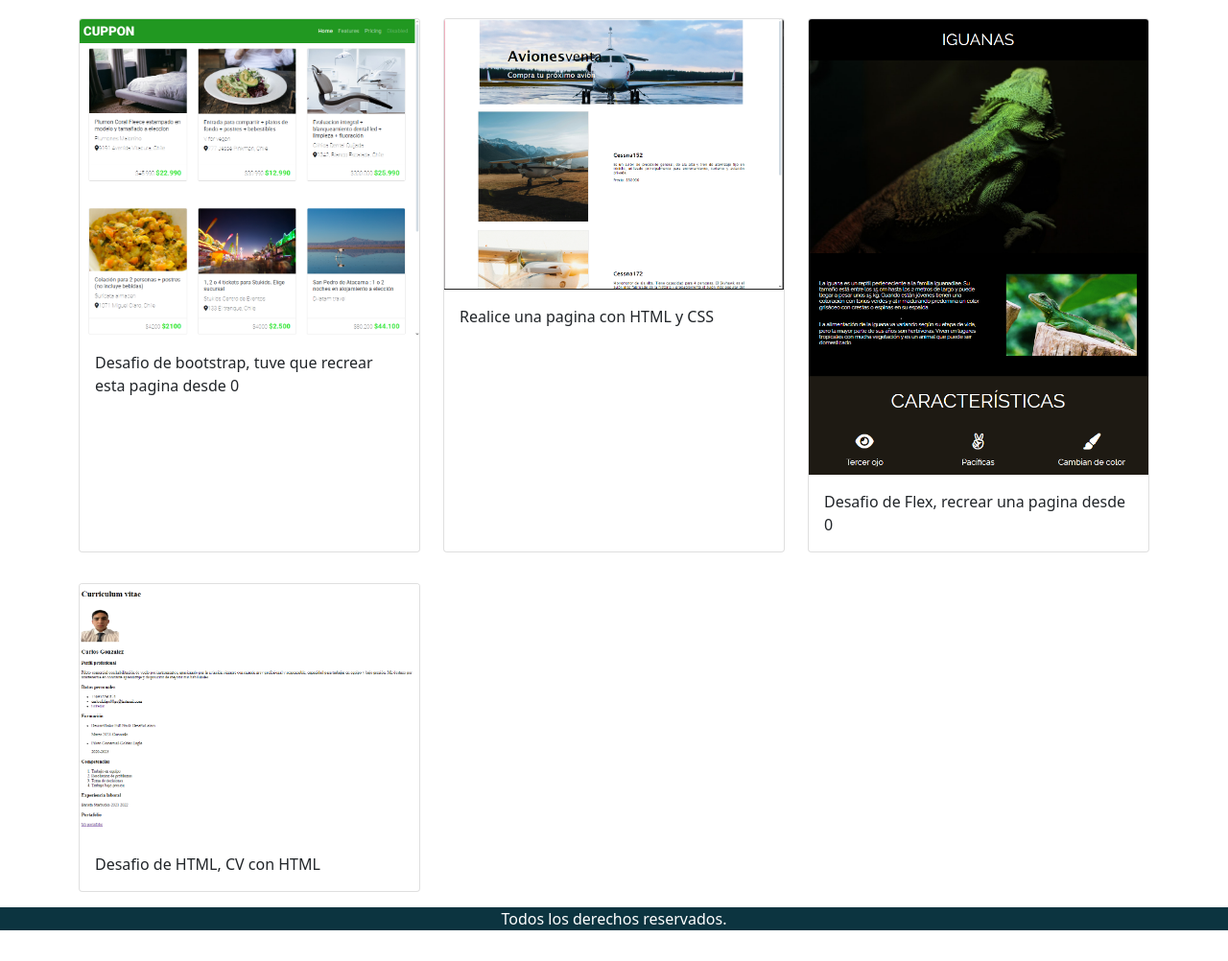
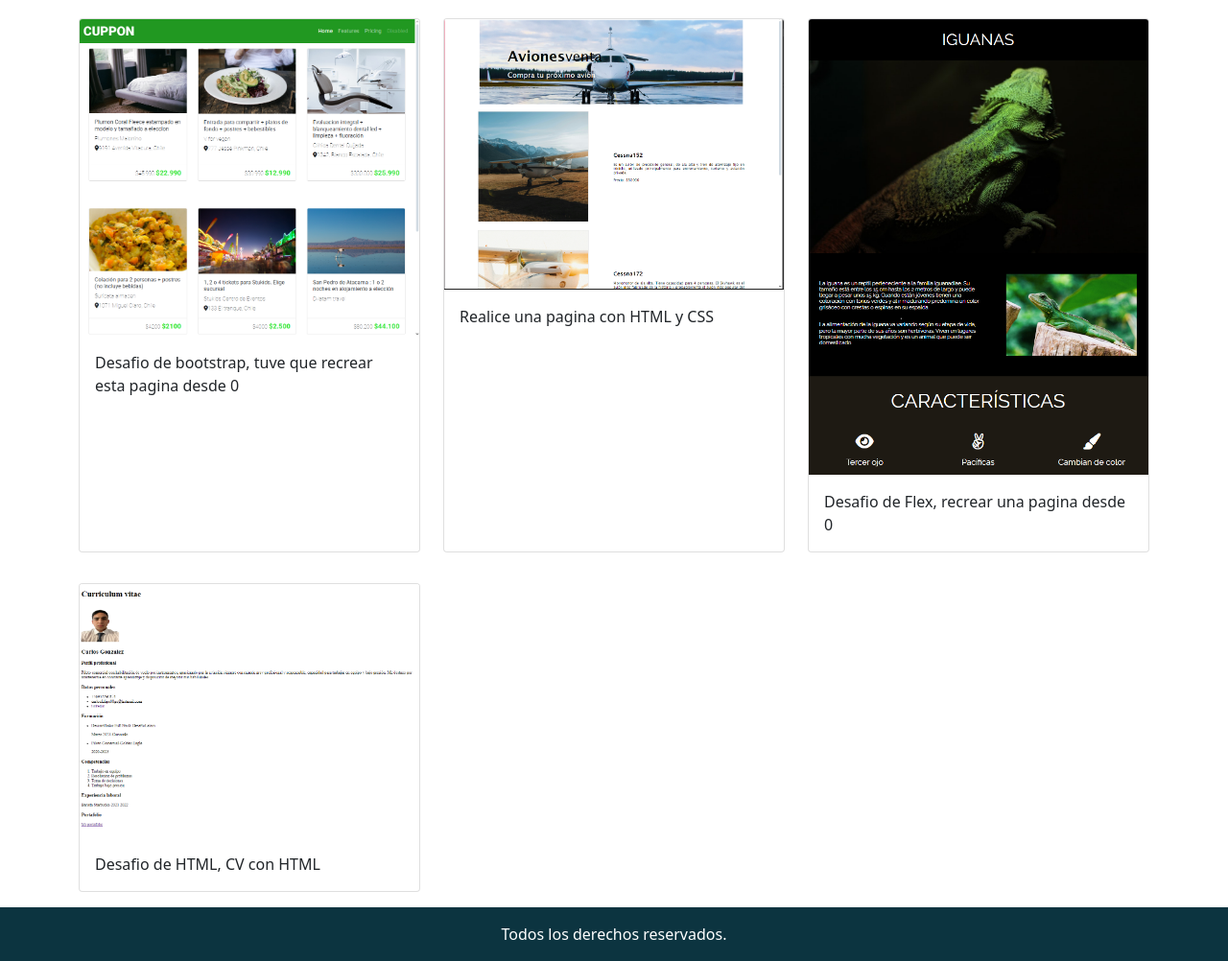
Before and after one commit to MarioPalazon/trabajo-final, a plain HTML site: page portafolio.html in a window 1280 px wide. Shown: the part 95-1097 px from the top of the page at 96% size. Before the commit the page ends 1065 px from the top, so only its background shows below. Drawn offline with nearby package versions, Linux system fonts and the light colour scheme.

Commit message:
se agrega padding al footer de ambas paginas

```diff
--- a/portafolio.html
+++ b/portafolio.html
@@ -63,7 +63,7 @@
     </div>
   </div>
   <div class="container-fluid">
-    <p class="text-center text-footer mb-0 fw-lighter">Todos los derechos reservados.</p>
+    <p class="text-center text-footer mb-0 fw-lighter p-3">Todos los derechos reservados.</p>
 </div>
 </body>
 </html>
```
Also changed, not shown: index.html (+1 -1 lines).
